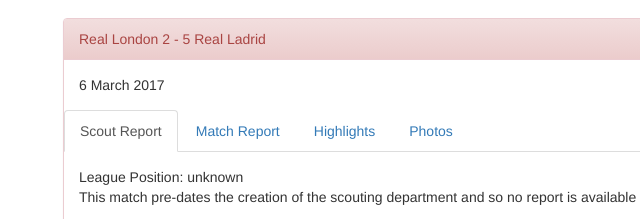
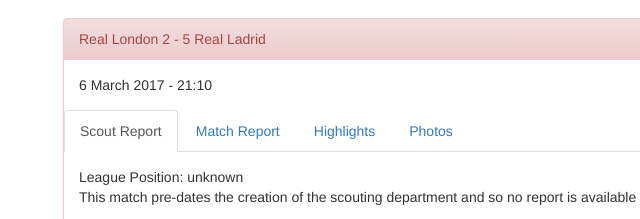
Before and after one commit to DanielKloss/RealLondon, a plain HTML site: page index.html at #!/season1 in a window 1280 px wide. Shown: the part 459-678 px from the top of the page, 7-647 px from the left. Drawn offline with nearby package versions, Linux system fonts and the light colour scheme; some packages are replaced by stand-ins of ours; a script that the page names is missing.

Commit message:
Added kick off time

```diff
--- a/season.html
+++ b/season.html
@@ -5,7 +5,7 @@
 
 <div class="panel" ng-class="{'panel-success': match.winLoseDraw == 'win', 'panel-warning': match.winLoseDraw == 'draw', 'panel-danger': match.winLoseDraw == 'lose', 'panel-primary': match.winLoseDraw == 'scout'}" ng-repeat="match in matches track by $index">
     <div class="panel-heading">{{match.title}}</div>
-    <div class="panel-body">{{match.date}}</div>
+    <div class="panel-body">{{match.date}} - {{match.time}}</div>
 
     <tabset>
         <tab title="Scout Report" template-url="scoutReport.html"></tab>
```
Also changed, not shown: data/matches.txt.
